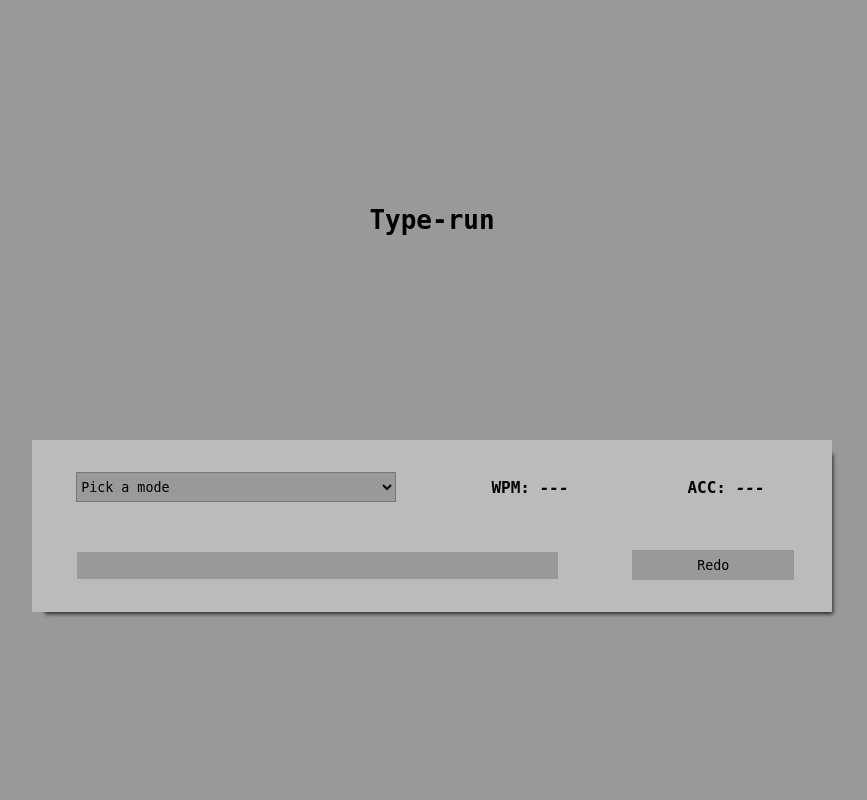
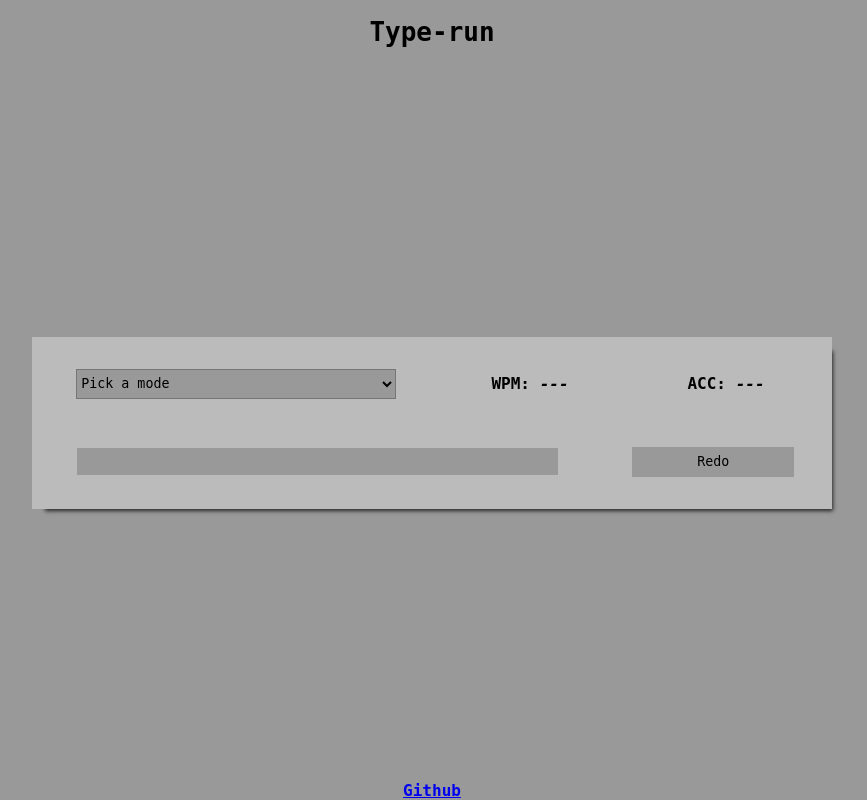
Before and after one commit to Jesusml1/type-run, a Flask app: page / in a window 1280 px wide. Shown: the whole page, without its empty margins (208-1075 px from the left). Run offline with Flask 2, Linux system fonts and the light colour scheme; some web fonts are replaced.

Commit message:
Some changes

```diff
--- a/static/css/main.css
+++ b/static/css/main.css
@@ -24,7 +24,7 @@ body{
   padding: 0;
   display: flex;
   flex-flow: column nowrap;
-  justify-content: space-evenly;
+  justify-content: space-between;
   align-items: center;
 }
 
--- a/static/js/main.js
+++ b/static/js/main.js
@@ -303,7 +303,7 @@ const Timer = (n1, n2) => {
 // TYPING EVENT
 
 const input = document.querySelector("#input");
-input.addEventListener('keypress', (event) => {
+input.addEventListener('keydown', (event) => {
 
     let currentBank = Checker.currentBank();
     let labelBank = Checker.getActualBank();
@@ -362,7 +362,7 @@ input.addEventListener('keypress', (event) => {
             let actual = Checker.getActualBank()[0];
             let wordString = actual.slice(0, captureLeave.length);
 
-            console.log(captureLeave, wordString);
+            console.log(event);
 
             if (wordString == captureLeave) {
                 UI.toggleInputColor(normal_input_color);
--- a/templates/index.html
+++ b/templates/index.html
@@ -50,6 +50,8 @@
 
       <label id="label" class="hidden"></label>
     </div>
+
+    <div id="footer"><a href="https://github.com/Jesusml1/type-run">Github</a></div>
   </div>
 
 
```
Also changed, not shown: README.md, typerun_Capture.png (added).
